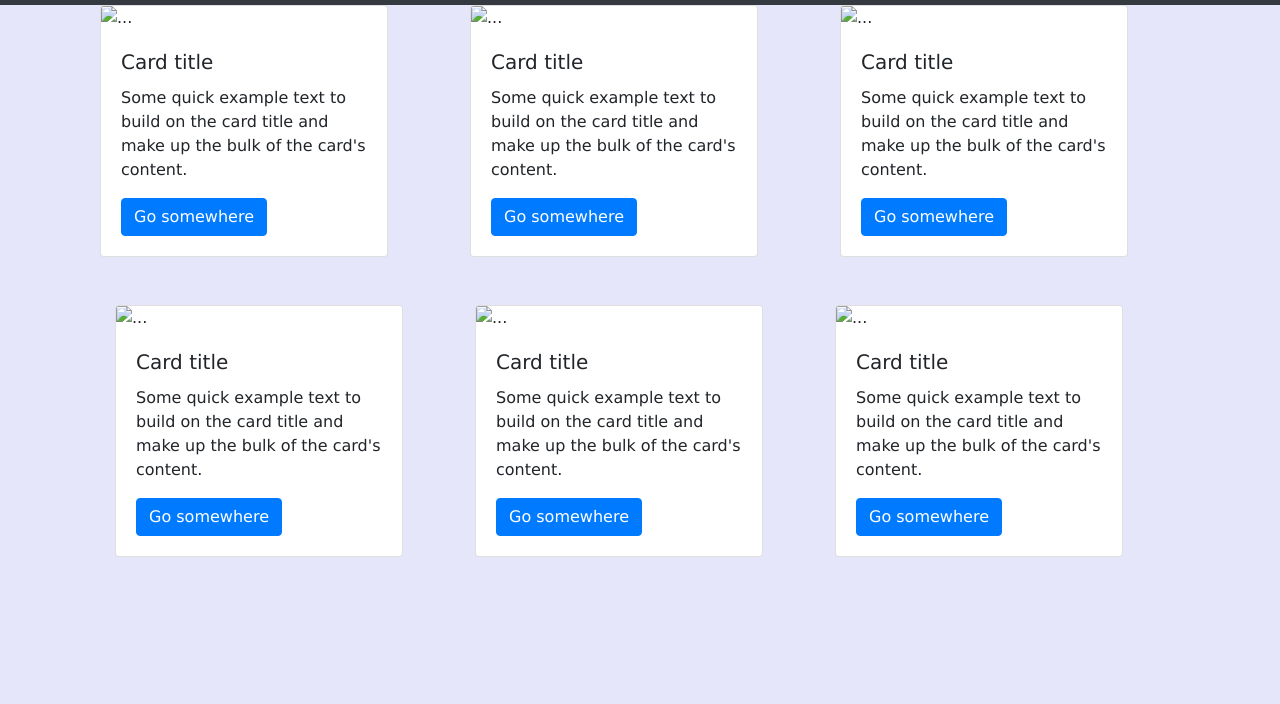
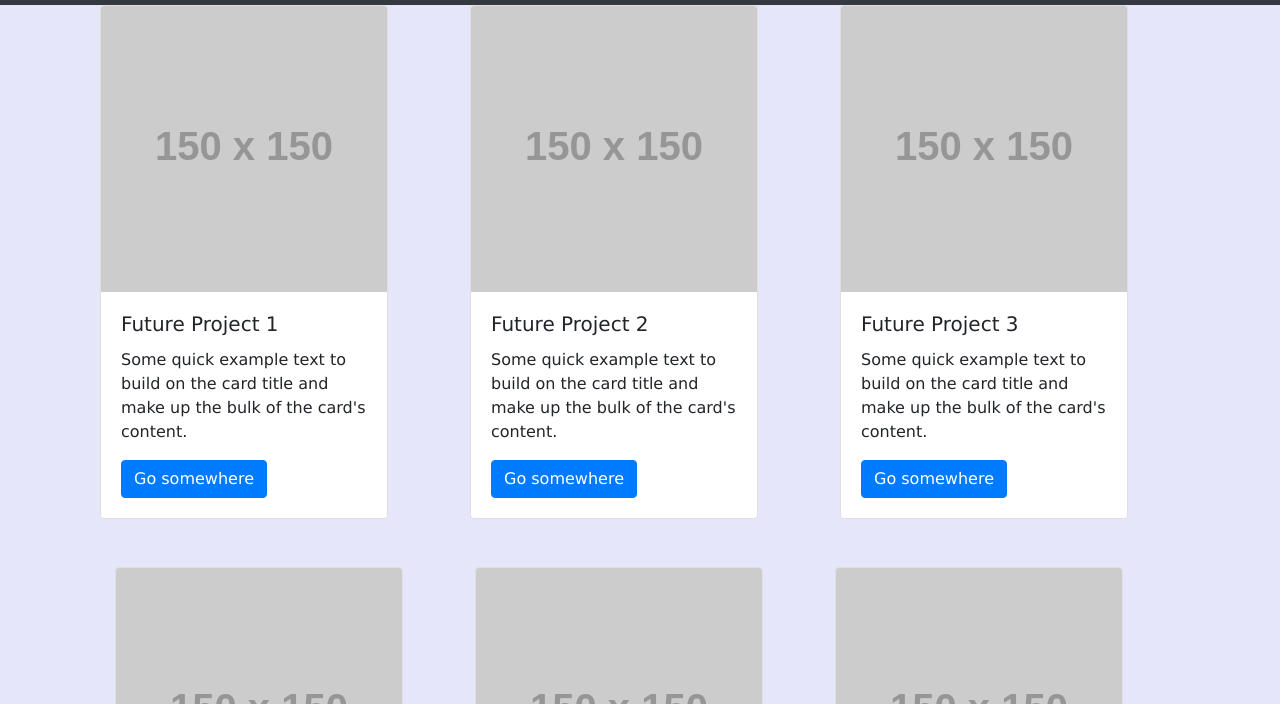
Before and after one commit to ashlinhanson/homework-two, a plain HTML site: page portfolio.html in a window 1280 px wide. Shown: the part 96-800 px from the top of the page. Drawn offline with nearby package versions, Linux system fonts and the light colour scheme; placeholder pictures from the web are drawn by us.

Commit message:
added placeholder images

```diff
--- a/portfolio.html
+++ b/portfolio.html
@@ -45,9 +45,9 @@
       <div class="row">
         <div class="col-md-4">
           <div class="card" style="width: 18rem;">
-            <img src="..." class="card-img-top" alt="...">
+            <img src="https://via.placeholder.com/150" class="card-img-top" alt="...">
               <div class="card-body">
-                <h5 class="card-title">Card title</h5>
+                <h5 class="card-title">Future Project 1</h5>
                 <p class="card-text">Some quick example text to build on the card title and make up the bulk of the card's content.</p>
                 <a href="#" class="btn btn-primary">Go somewhere</a>
               </div>
@@ -55,9 +55,9 @@
         </div>
       <div class="col-md-4">
         <div class="card" style="width: 18rem;">
-          <img src="..." class="card-img-top" alt="...">
+          <img src="https://via.placeholder.com/150" class="card-img-top" alt="...">
             <div class="card-body">
-              <h5 class="card-title">Card title</h5>
+              <h5 class="card-title">Future Project 2</h5>
               <p class="card-text">Some quick example text to build on the card title and make up the bulk of the card's content.</p>
               <a href="#" class="btn btn-primary">Go somewhere</a>
             </div>
@@ -65,9 +65,9 @@
       </div>
       <div class="col-md-4">
         <div class="card" style="width: 18rem;">
-          <img src="..." class="card-img-top" alt="...">
+          <img src="https://via.placeholder.com/150" class="card-img-top" alt="...">
             <div class="card-body">
-              <h5 class="card-title">Card title</h5>
+              <h5 class="card-title">Future Project 3</h5>
               <p class="card-text">Some quick example text to build on the card title and make up the bulk of the card's content.</p>
               <a href="#" class="btn btn-primary">Go somewhere</a>
             </div>
@@ -81,9 +81,9 @@
       <div class="row">
         <div class="col-md-4">
           <div class="card" style="width: 18rem;">
-            <img src="..." class="card-img-top" alt="...">
+            <img src="https://via.placeholder.com/150" class="card-img-top" alt="...">
               <div class="card-body">
-                <h5 class="card-title">Card title</h5>
+                <h5 class="card-title">Future Project 4</h5>
                 <p class="card-text">Some quick example text to build on the card title and make up the bulk of the card's content.</p>
                 <a href="#" class="btn btn-primary">Go somewhere</a>
               </div>
@@ -91,9 +91,9 @@
         </div>
       <div class="col-md-4">
         <div class="card" style="width: 18rem;">
-          <img src="..." class="card-img-top" alt="...">
+          <img src="https://via.placeholder.com/150" class="card-img-top" alt="...">
             <div class="card-body">
-              <h5 class="card-title">Card title</h5>
+              <h5 class="card-title">Future Project 5</h5>
               <p class="card-text">Some quick example text to build on the card title and make up the bulk of the card's content.</p>
               <a href="#" class="btn btn-primary">Go somewhere</a>
             </div>
@@ -101,9 +101,9 @@
       </div>
       <div class="col-md-4">
         <div class="card" style="width: 18rem;">
-          <img src="..." class="card-img-top" alt="...">
+          <img src="https://via.placeholder.com/150" class="card-img-top" alt="...">
             <div class="card-body">
-              <h5 class="card-title">Card title</h5>
+              <h5 class="card-title">Future Project 6</h5>
               <p class="card-text">Some quick example text to build on the card title and make up the bulk of the card's content.</p>
               <a href="#" class="btn btn-primary">Go somewhere</a>
             </div>
```
